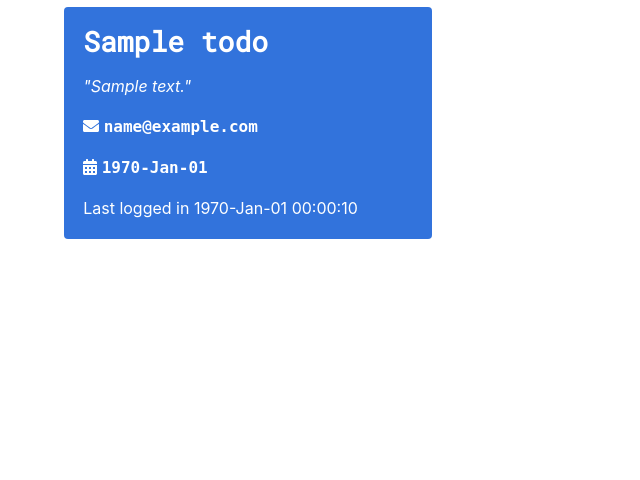
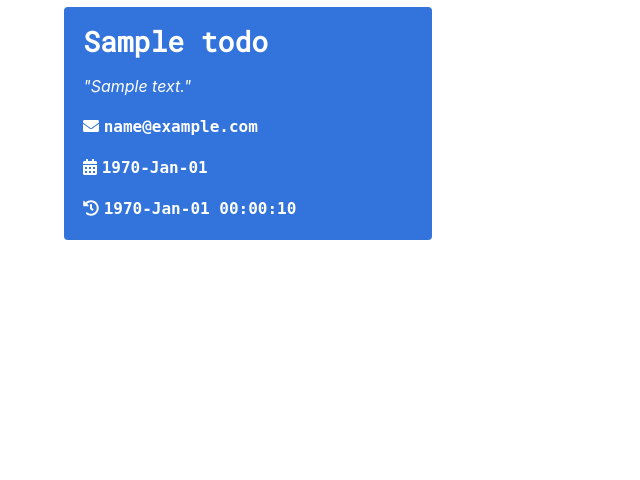
Before and after one commit to danielc92/flask-todo, a Flask app: page /members in a window 1280 px wide. Shown: the part 193-673 px from the top of the page, without its empty margins (0-640 px from the left). Run offline with Flask 2, Linux system fonts and the light colour scheme; the visitor is signed in with stand-in values (Sample User, id 1); a database or web service that is not in the repository returns one stand-in record (values such as "Sample title"); parts of the project's set-up code (start-up, migrations or seed data) failed here and were passed over; some libraries are stand-ins or nearby versions.

Commit message:
Added autoheight to member cards, added icon for last logged in

```diff
--- a/templates/members.html
+++ b/templates/members.html
@@ -9,15 +9,22 @@
         <section class="columns is-multiline">
             {% for d in data %}
             <div class="column is-one-third">
-                <article class="notification has-text-white move-up has-background-link">
+                <article class="notification has-text-white move-up has-background-link" style="height: 100%;">
                     <article class="content">
                         <h2 class="has-text-white cf-one">{{ d['name'] }}</h2>
+
+                        <!-- Member about yourself details -->
                         <p class="is-italic">"{{ d['about-yourself'] }}"</p>
+
+                        <!-- Member email -->
                         <p><span><i class="fas fa-envelope"></i></span> <span class="code">{{ d['email'] }}</span></p>
+
+                        <!-- Member registration date -->
                         <p><span><i class="fas fa-calendar-alt"></i></span> <span class="code">{{ d['register-date']|timestamp_to_datetime }}</span></p>
 
+                        <!-- Check if member has a last logged in date and display -->
                         {% if d['last-login'] %}
-                            <p>Last logged in {{ d['last-login']|timestamp_to_datetime(format_code='%Y-%b-%d %H:%M:%S') }}</p>
+                            <p><span><i class="fas fa-history"></i></span> <span class="code">{{ d['last-login']|timestamp_to_datetime(format_code='%Y-%b-%d %H:%M:%S')}}</span></p>
                         {% endif %}
                     </article>
                 </article>
```
